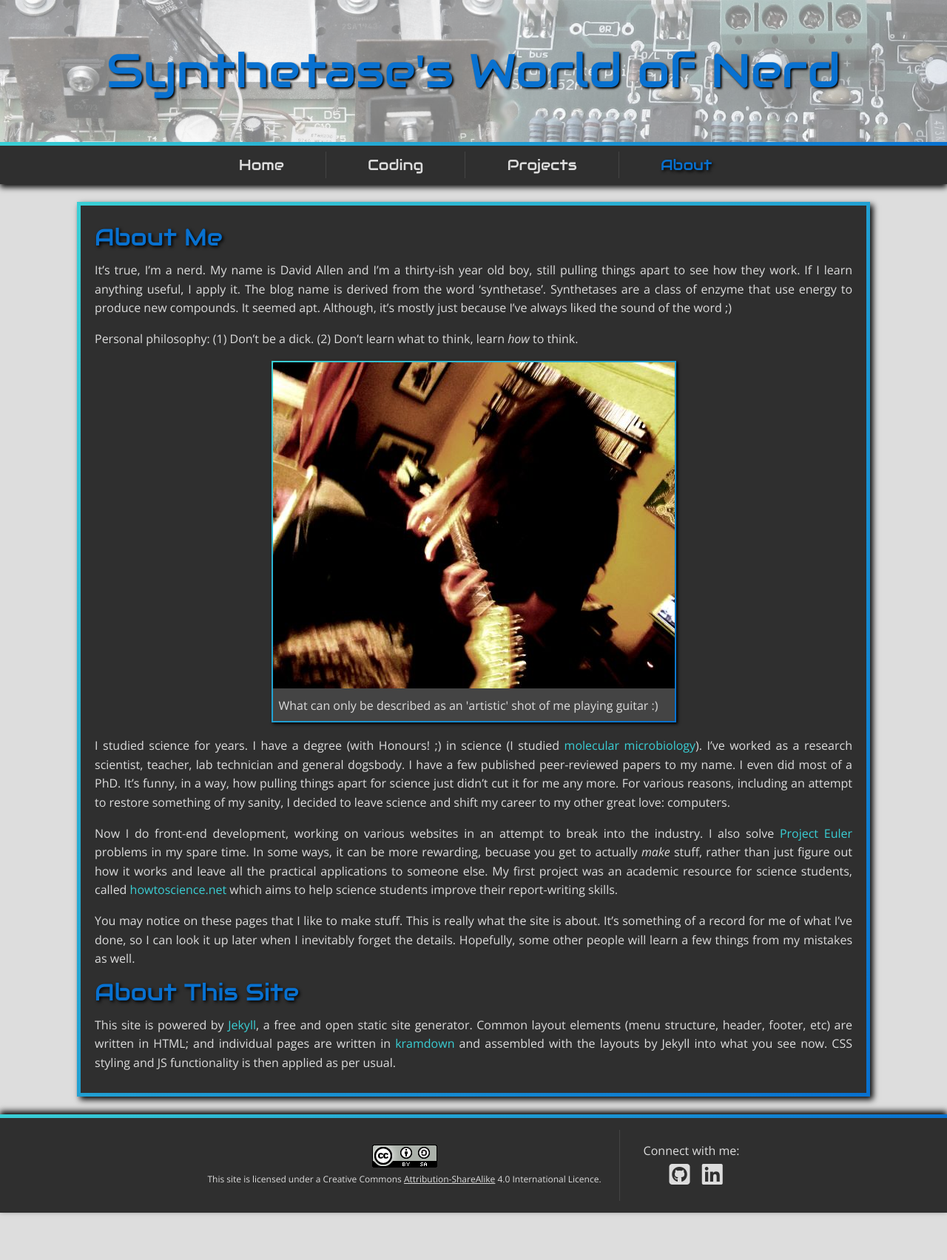
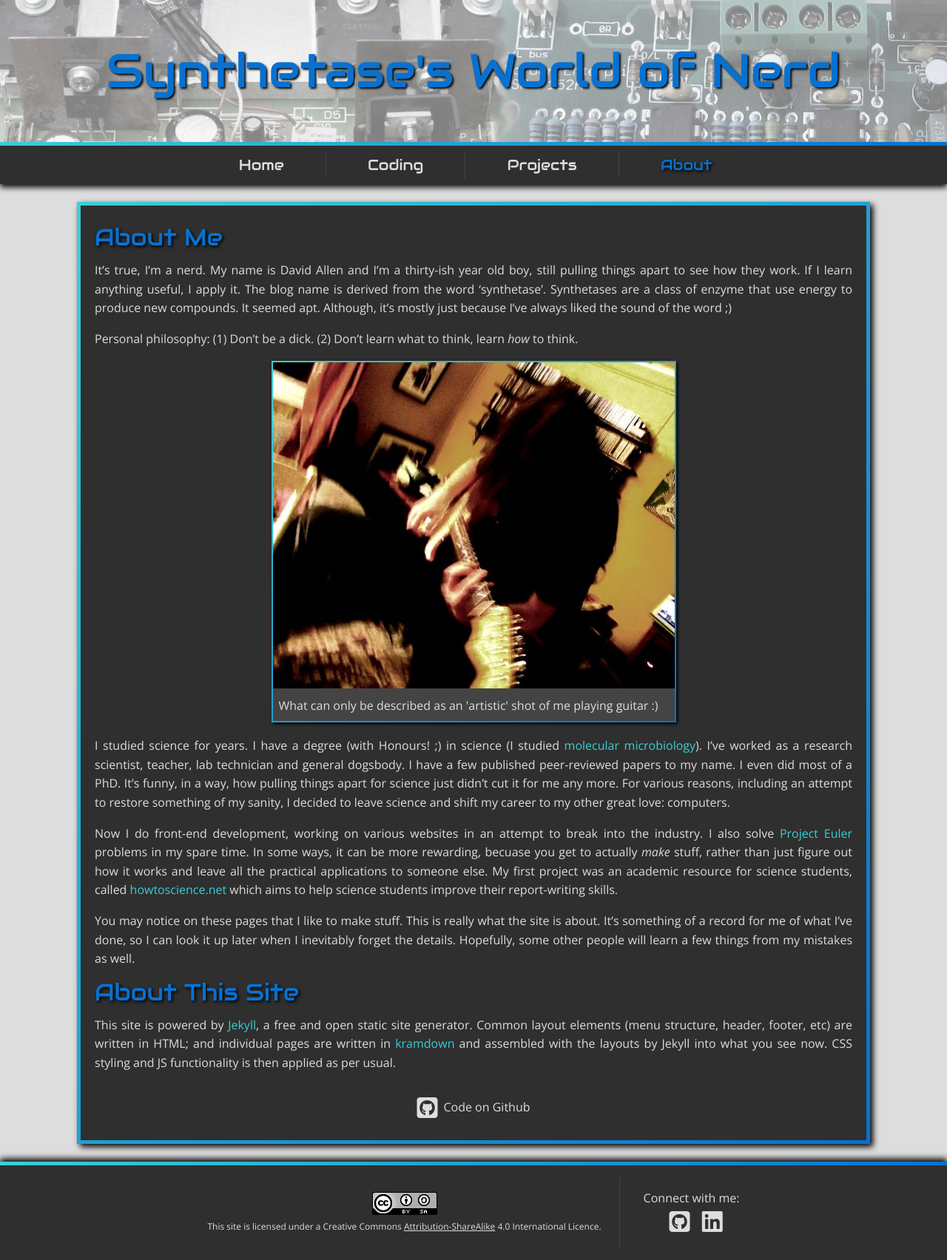
Before and after one commit to StaphSynth/StaphSynth.github.io, a Jekyll site: the page built from about.md, in a window 1280 px wide. Shown: the whole page at 74% size. Built offline with Jekyll 4.4.1, drawn with Linux system fonts in a browser that asks for light colours; nearby versions of some CDN libraries; before the commit the page ends 1640 px from its top, so only the background shows below that.

Commit message:
Added link to github code repos for posts on dev projects

```diff
--- /dev/null
+++ b/_includes/gitLink.html
@@ -0,0 +1 @@
+<div class="gitLink"><p><a href="{{ include.url }}" target="_blank"><i class="fa fa-github-square social" aria-hidden="true"></i>Code on Github</a></p></div>
--- a/about.md
+++ b/about.md
@@ -20,3 +20,5 @@ You may notice on these pages that I like to make stuff. This is really what the
 
 ## About This Site
 This site is powered by [Jekyll](http://www.jekyllrb.com), a free and open static site generator. Common layout elements (menu structure, header, footer, etc) are written in HTML; and individual pages are written in [kramdown](http://kramdown.gettalong.org/index.html) and assembled with the layouts by Jekyll into what you see now. CSS styling and JS functionality is then applied as per usual.
+
+{% include gitLink.html url="https://github.com/StaphSynth/StaphSynth.github.io" %}
--- a/css/main.css
+++ b/css/main.css
@@ -200,6 +200,10 @@ footer {
 	color: #3acfd5;
 }
 
+#article .gitLink a {
+	color: #ddd;
+}
+
 a.selected {
 	color: #0871D0!important;
 	text-shadow: 2px 2px 4px #000;
@@ -400,6 +404,19 @@ hr {
 	align-items: center;
 }
 
+.gitLink {
+	width: 100%;
+	margin-top: 1rem;
+}
+
+#article .gitLink p {
+	text-align: center;
+}
+
+.gitLink .fa-github-square {
+	padding-right: 0.5rem;
+	margin-left: 0;
+}
 
 
 /*==================================================
--- a/js/synth.js
+++ b/js/synth.js
@@ -11,3 +11,14 @@ $(window).resize(function() {
         $("#mainMenu ul").removeAttr("style");
   }
 });//end window resize event
+
+/*Create text-shadow on github social icon in .gitLink when mouse hovers over parent*/
+$(function() {
+  $(".gitLink a").hover(function() {
+    //on hover, add text-show
+    $(".gitLink .social").css("text-shadow", "0px 0px 2px  #ddd");
+  }, function() {
+    // on mouseout, remove the text-shadow
+    $(".gitLink .social").css("text-shadow", "");
+  });
+});
```
Also changed, not shown: _posts/2016-01-26-Howtoscience.md (+2 -0 lines), _posts/2016-06-14-City-of-Melbourne.md (+2 -0 lines).
